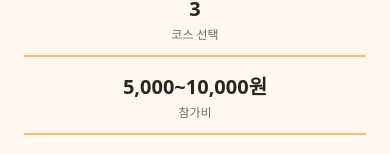
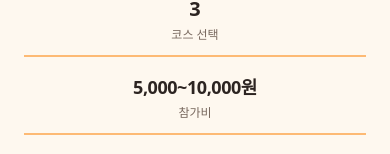
Before and after one commit to twoj2217-hash/orande-run, a Next.js app: page / in a window 390 px wide. Shown: the part 8626-8780 px from the top of the page. Built offline with nearby package versions, Linux system fonts and the light colour scheme; a web font is replaced by a local one.

Commit message:
fix: CTA 참가비 통계 줄바꿈 방지 및 반응형 크기 조정
참가비 금액이 길어 레이아웃이 깨지는 문제를 한 줄 고정과 작은 글자 크기로 해결합니다.

Co-authored-by: Cursor <cursoragent@cursor.com>

```diff
--- a/components/cta-section.tsx
+++ b/components/cta-section.tsx
@@ -3,6 +3,7 @@
 import { Button } from "@/components/ui/liquid-glass-button"
 import { BalancedText } from "@/components/ui/balanced-text"
 import { eventSchedule, runTiers } from "@/lib/event-config"
+import { cn } from "@/lib/utils"
 import { motion, useReducedMotion } from "framer-motion"
 import Link from "next/link"
 
@@ -16,7 +17,12 @@ export default function CTASection() {
   // 운영 설정 변경 시 CTA 숫자도 자동으로 맞춰지도록 동적 값으로 계산합니다.
   const stats = [
     { value: "3", label: "코스 선택" },
-    { value: `${feeFormatter.format(minFee)}~${feeFormatter.format(maxFee)}원`, label: "참가비" },
+    {
+      value: `${feeFormatter.format(minFee)}~${feeFormatter.format(maxFee)}원`,
+      label: "참가비",
+      // 참가비 숫자는 길어서 줄바꿈이 깨지기 쉬우므로 한 줄 고정 + 한 단계 작은 크기를 사용합니다.
+      valueClassName: "text-lg sm:text-xl md:text-2xl whitespace-nowrap tracking-tight"
+    },
     { value: `${eventSchedule.participationWeeks}주`, label: "버추얼 런" }
   ]
 
@@ -53,7 +59,14 @@ export default function CTASection() {
           <div className="grid grid-cols-1 sm:grid-cols-3 gap-4 md:gap-8 mb-16 max-w-2xl mx-auto">
             {stats.map((stat) => (
               <div key={stat.label} className="text-center border-b-2 border-orange-300 pb-3">
-                <div className="text-xl sm:text-2xl md:text-3xl font-black text-foreground mb-1">{stat.value}</div>
+                <div
+                  className={cn(
+                    "text-xl sm:text-2xl md:text-3xl font-black text-foreground mb-1",
+                    stat.valueClassName
+                  )}
+                >
+                  {stat.value}
+                </div>
                 <div className="text-xs sm:text-sm text-muted-foreground font-medium">{stat.label}</div>
               </div>
             ))}
```
